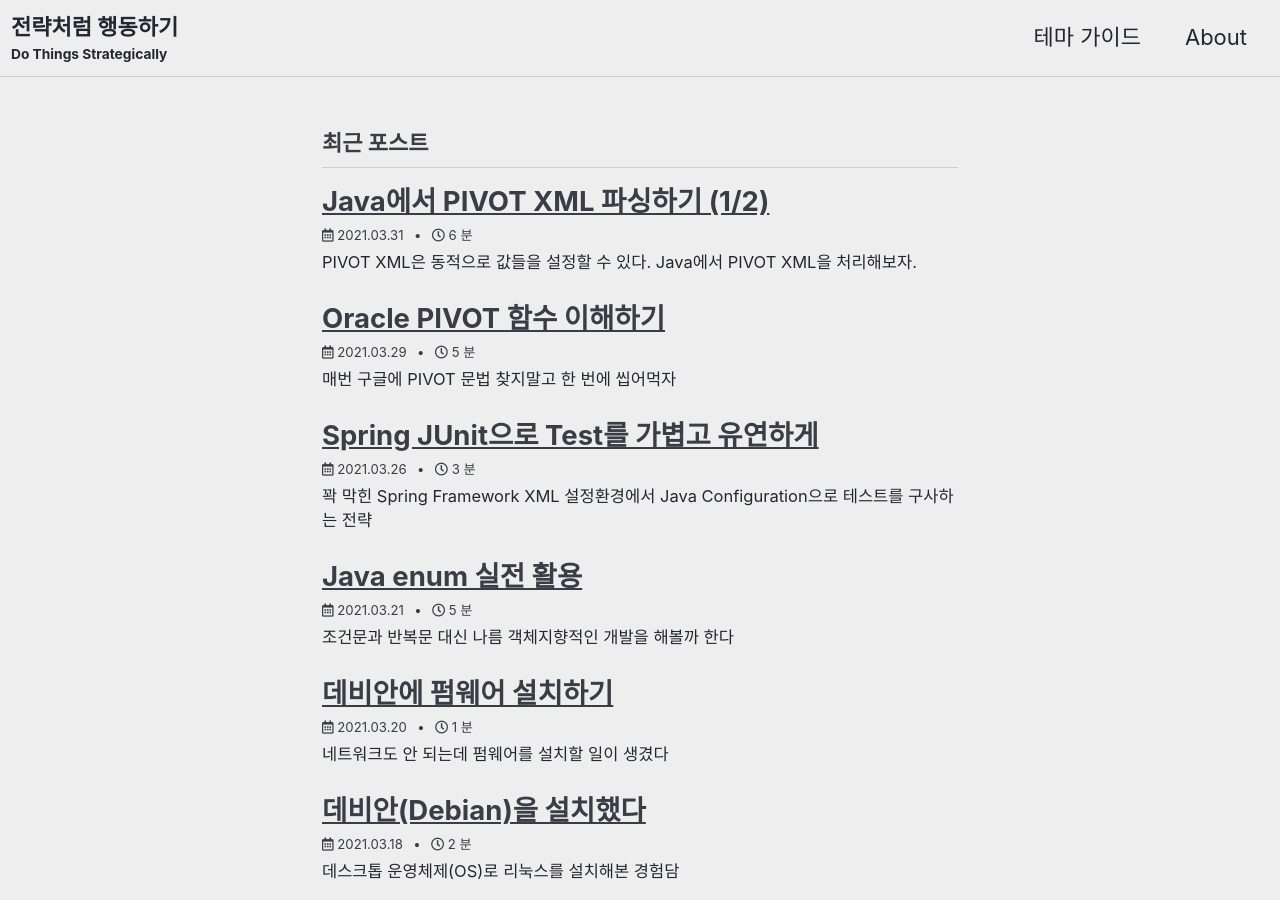
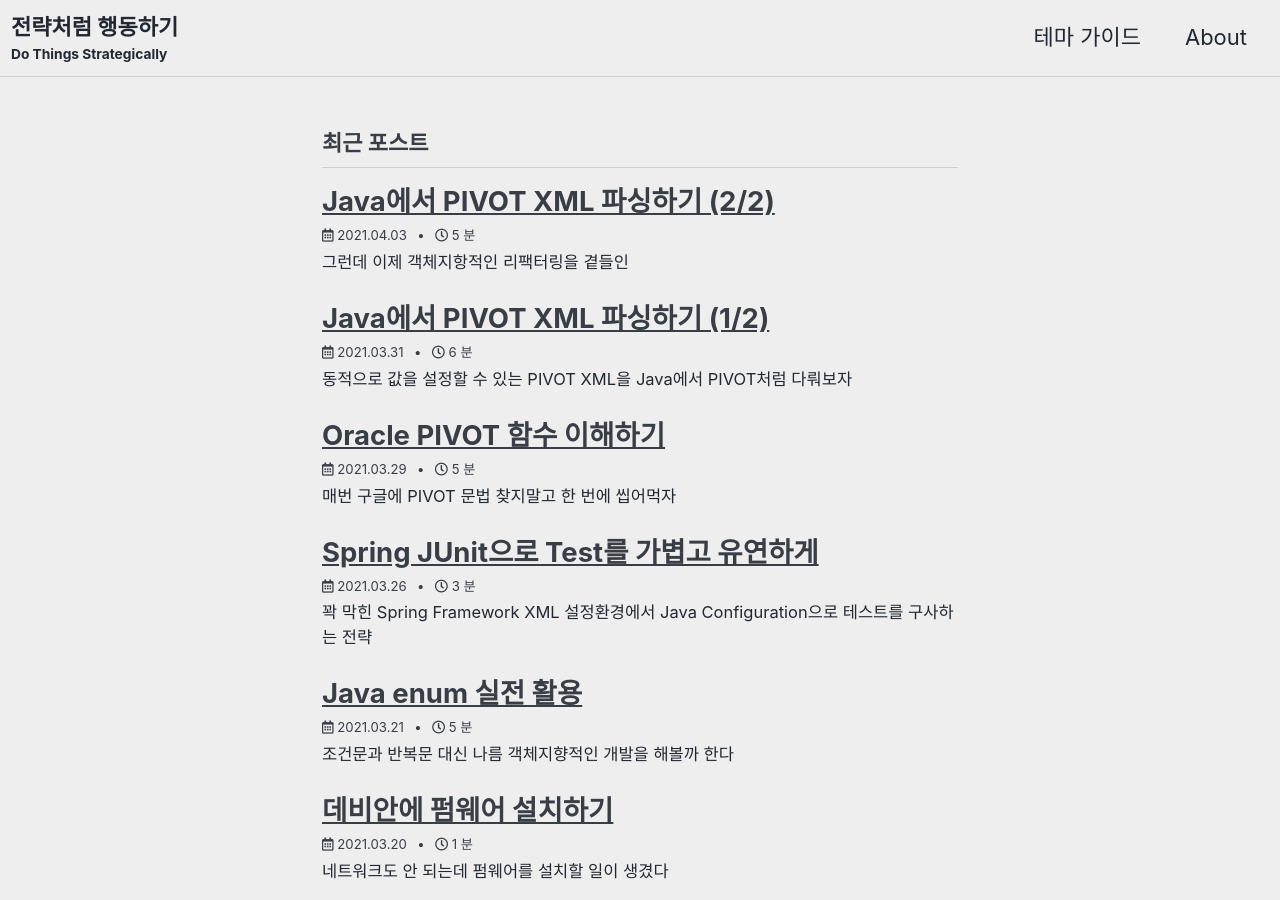
Before and after one commit to rokong/rokong.github.io, a Jekyll site: the page built from index.markdown, in a window 1280 px wide and 900 px high. Built offline with Jekyll 4.4.1, drawn with Linux system fonts in a browser that asks for light colours; cached includes are drawn as plain includes; the list of posts is cut into pages by our own code; some of the changed lines change nothing that is shown.

Commit message:
java parse pivot xml 2

````diff
--- a/_posts/2021-04-01-java-parse-pivot-xml.md
+++ b/_posts/2021-04-01-java-parse-pivot-xml.md
@@ -1,7 +1,7 @@
 ---
 date: 2021-04-01 00:17:00 +0900
 title: "Java에서 PIVOT XML 파싱하기 (1/2)"
-excerpt: PIVOT XML은 동적으로 값들을 설정할 수 있다. Java에서 PIVOT XML을 처리해보자.
+excerpt: 동적으로 값을 설정할 수 있는 PIVOT XML을 Java에서 PIVOT처럼 다뤄보자
 categories: sql oracle java
 ---
 
--- /dev/null
+++ b/_posts/2021-04-03-java-parse-pivot-xml-2.md
@@ -0,0 +1,316 @@
+---
+date: 2021-04-03 17:26:00 +0900
+title: "Java에서 PIVOT XML 파싱하기 (2/2)"
+excerpt: 그런데 이제 객체지항적인 리팩터링을 곁들인
+categories: sql oracle java
+---
+
+## 개선하고 싶은 것들
+
+이전 포스트에서 `PIVOT XML`을 일반적인 `PIVOT`으로 조회했을 때와 같은 형태로 만들었다. 그렇지만 아직 더 하고싶은 일이 남아있다.
+
+- `DAO`와 `PivotXMLReader`를 약하게 결합시키고 싶다.
+- selectOne(한 행)으로 조회할 때 말고도 selectList(여러 행)으로 조회했을 때도 다루고 싶다.
+- XML을 VARCHAR2 형식 말고도 CLOB와 BLOB로 조회했을 때도 다루고 싶다.
+
+이러한 것들을 객체지향적으로 접근해 개선해볼 것이다.
+
+## PivotParser
+
+현재 DAO 안에는 `PivotXMLReader`를 쓰기 위해 수많은 코드들이 존재한다.
+
+```java
+// DAO
+public Map<String, Object> getWinnerAndScore(){
+    // VARCHAR2 형식으로 XML을 직렬화한 쿼리
+    Map<String, Object> row = sqlSession.selectOne("getWinnerAndScoreAsVarchar2");
+
+    // pivot column 가져와서 InputSource 만들기
+    String xml = row.get("PRIZE_XML");
+    InputSource inputSource = new InputSource(new ByteArrayInputStream(xml.getBytes(StandardCharsets.UTF_8)));
+
+    // pivotRow 파싱하기
+    PivotXMLReader pivotXMLReader = new PivotXMLReader();
+    Map<String, Object> pivotRow = pivotXMLReader.parsePivotColumn(inputSource);
+
+    // pivotRow 추가
+    row.putAll(pivotRow);
+    return row;
+}
+```
+코드가 많다는 뜻은 `DAO`가 `PivotXMLReader`에 대해 알고있는 정보들이 많다는 것이고, 이러한 것들은 `DAO`의 주된 관심사와는 거리가 멀다.
+두 객체 사이의 높은 결합도를 낮출 필요가 있다.
+
+### 메서드 추가?
+
+결합도를 낮추는 데 가장 간단한 방법은 `DAO`에서 `PivotXMLReader`와 관련된 모든 로직들을 `PivotXMLReader` 안의 메서드로
+넣는 뒤에 DAO는 최소한의 메서드만 호출하는 방법이 있다. 그러나 *`PivotXMLReader`가 꼭 `DAO`에게만 쓰이는 건 아니지 않는가?*
+`PivotXMLReader의` 역할은 XML을 Map 형태로 바꾸는 거지, 항상 DAO에서만 쓰일 필요는 없다. ~~다른 Service에서 XML을 전달받아 사용될 수도 있다~~
+관련 메서드를 추가한다면 `PivotXMLReader` 입장에서도 DAO와 높게 결합되버린다.
+
+### 샹속?
+
+메서드를 추가하는 건 안되니 `PivotParser`라는 객체를 새롭게 만들 필요성을 느꼈다.
+PivotXMLReader를 상속받아서 아래와 같은 parsePivotColumn을 사용해 보았다.
+
+```java
+public class PivotParser extends PivotXMLReader {   // PivotXMLReader를 상속받는다
+    // ...
+    private Map<String, Object> parsePivotColumn(String xml){
+        // ...
+        return parsePivotColumn(inputSource);   // 부모 객체의 public 메서드를 자유롭게 쓸 수 있다
+    }체
+}
+```
+
+막상 이렇게 하고 나니 *상속은 맹목적 사용에 따른 부작용이 너무 크다* 라는 [객체지향에 관한 책](https://wikibook.co.kr/object/)
+의 말이 떠올랐다. 그 책에서 상속(is a) 말고 추천한 방법은 **합성(has a)** 이었다.
+
+### 합성!
+
+`PivotParser`라는 새로운 객체가 앞으로 해야 할 역할들을 생각해보면 여러 행 또는 단일 행 처리라던가, VARCHAR2, CLOB나 BLOB 등을
+`PivotXMLReader`의 입맛이 맞게 바꾸기 등 나름 독립적인 객체로 봐도 될 정도였다. `PivotXMLReader`의 자식으로 남을 수준 까지는 아니었다.
+`PivotParser` 안에 `PivotXMLReader`를 인스턴스 변수로 선언한다면 parsePivotColumn 메서드를 자유롭게 사용하는 건 마찬가지다.
+
+```java
+public class PivotParser {
+    // 상속이 아닌 인스턴스 변수로 사용한다
+    private PivotXMLReader pivotXMLReader = new PivotParser();
+    // ...
+    private Map<String, Object> parsePivotColumn(String xml){
+        // ...
+        return pivotXMLReader.parsePivotColumn(inputSource);    // 인스턴스 변수이니 자유롭게 메서드를 사용할 수 있다.
+    }
+}
+```
+
+### DAO와 결합도 낮추기
+
+다시 `DAO`와의 관계로 돌아와서 관련 로직들을 `PivotParser`의 메서드로 뺄 차례다.
+
+```java
+public class PivotParser {
+
+    private final String pivotColumn;       // row에서 PIVOT XML이 담긴 key
+    private PivotXMLReader pivotXMLReader;
+
+    public AbstractPivotParser(String pivotColumn) {
+        this.pivotColumn = pivotColumn;
+        this.pivotXMLReader = new PivotXMLReader();
+    }
+
+    // List 형식(여러 행)일 때
+    public List<Map<String, Object>> parsePivotRow(List<Map<String, Object>> rows) {
+        List<Map<String, Object>> result = new ArrayList<>();
+        for(Map<String, Object> row : rows){
+            result.add(parsePivotRow(row));
+        }
+        return result;
+    }
+
+    // Map 형식(단일 행)일 때
+    public Map<String, Object> parsePivotRow(Map<String, Object> row) {
+        String document = (String) row.get(pivotColumn);
+        Map<String, Object> pivotRow = parsePivotColumn(document);
+        row.putAll(pivotRow);
+        return row;
+    }
+
+    private Map<String, Object> parsePivotColumn(String xml){
+        InputSource is = new InputSource(new ByteArrayInputStream(xml.getBytes(StandardCharsets.UTF_8)));
+        return pivotXMLReader.parsePivotColumn(is);
+    }
+}
+```
+이제 DAO에서는 여러 행 또는 단일 행을 조회하던 간에 parsePivotRow 라는 메서드를 호출하기만 하면 된다.
+
+```java
+// DAO에서 PivotParser 활용
+public Map<String, Object> multiplePivotRows(){         // 단일 행을 조회할 때
+    Map<String, Object> row = sqlSession.selectList("sqlId");
+    PivotParser pivotParser = new PivotParser("XML");
+    return pivotParser.parsePivotRow(row);  // Map
+}
+
+public List<Map<String, Object>> multiplePivotRows(){   // 여러 행을 조회할 때
+    List<Map<String, Object>> rows = sqlSession.selectList("sqlId");
+    PivotParser pivotParser = new PivotParser("XML");
+    return pivotParser.parsePivotRow(rows); // List
+}
+```
+
+## Abstract, Concrete, Interface
+
+### AbstractPivotParser
+
+지금까지 `PIVOT XML`이 VARCHAR2(Java에서는 String)으로 조회되었지만, BLOB나 CLOB로도 조회되는 경우까지 다루고 싶다.
+전달받는 XML의 타입이 다르다는 것 말고 나머지는 모두 동일하므로 캡슐화를 통해 변하는 부분만 분리하려고 한다.
+
+```java
+/**
+ * 가져오게 되는 XML의 class를 Generic으로 선언했다.
+ * <E>로는 String이나 Blob, Clob 등이 될 수 있다.
+ */
+public abstract class AbstractPivotParser<E> {
+
+    // PivotParser와 동일하므로 중략 ...
+    public Map<String, Object> parsePivotRow(Map<String, Object> row) {
+        E document = getPivotXML(row);
+        Map<String, Object> pivotRow = parsePivot(document);
+        row.putAll(pivotRow);
+        return row;
+    }
+
+    /**
+     * Map에서 XML을 꺼낼 때 전처리가 필요한 경우가 있다.
+     * 그럴 때는 이 Hook Method를 @Override하면 된다.
+     */
+    protected E getPivotXML(Map<String, Object> row){
+        if(pivotColumn == null){
+            throw new IllegalArgumentException("pivotColumn is not defined");
+        }
+        return (E) row.get(pivotColumn);
+    }
+
+    /**
+     * XML을 InputStream으로 변환하는 부분만 자식 객체에서 @Override하면 된다.
+     */
+    protected abstract InputStream convert(E xml);
+
+    /**
+     * 자식 객체가 InputStream을 가져오면 InputSource로 바꿔서 parsePivotColumn를 수행한다.
+     */
+    private Map<String, Object> parsePivot(E xml){
+        InputStream inputStream = convert(xml);
+        return pivotXMLReader.parsePivotColumn(new InputSource(inputStream));
+    }
+}
+```
+
+**convert가 InputSource를 반환하지 않는 이유** : InputSource는 SAX 패키지에만 국한되므로 좀 더 보편적인
+InputStream으로 변환할 때가 쉬울 거라 생각했다. 그리고 InputSource 생성자에 InputStream을 받을 수 있으니
+부모 객체 입장에서도 상관없다.
+{: .notice--info}
+
+### PivotStringParser 외
+
+위의 추상 클래스를 상속받아서 구체 클래스를 만들려고 한다. `@Override`를 해야 하는 메서드는 convert 밖에 없다.
+먼저 제너릭(Generic, 타입 E)이 String인 `PivotStringParser`는 다음과 같다.
+
+```java
+public class PivotStringParser extends AbstractPivotParser<String> {
+
+    public PivotStringParser(String pivotColumn) {
+        super(pivotColumn);
+    }
+
+    @Override
+    protected InputStream convert(String xml) {
+        InputStream is = new ByteArrayInputStream(xml.getBytes(StandardCharsets.UTF_8));
+        return is;
+    }
+}
+```
+
+마찬가지로 PivotBlobParser와 PivotClobParser는 다음과 같다.
+
+```java
+public class PivotBlobParser extends AbstractPivotParser<Blob> {
+
+    public PivotBlobParser(String pivotColumn) {
+        super(pivotColumn);
+    }
+
+    @Override
+    protected InputStream convert(Blob xml) {
+        InputStream is;
+
+        try {
+            is = xml.getBinaryStream();
+        } catch (SQLException e) {
+            throw new IllegalArgumentException("Can not read binary stream", e);
+        }
+
+        return is;
+    }
+
+}
+```
+
+```java
+public class PivotClobParser extends AbstractPivotParser<Clob> {
+
+    public PivotClobParser(String pivotColumn){
+        super(pivotColumn);
+    }
+
+    @Override
+    protected InputStream convert(Clob xml) {
+        Reader reader = null;
+        InputStream is = null;
+
+        try {
+            reader = xml.getCharacterStream();
+            is = IOUtils.toInputStream(IOUtils.toString(reader), StandardCharsets.UTF_8);
+
+        } catch (SQLException | IOException e) {
+            throw new IllegalArgumentException("Can not read character stream", e);
+        } finally {
+            if(reader != null) { try { reader.close(); } catch (IOException e) { } }
+            if(is != null) { try { is.close(); } catch (IOException e) { } }
+        }
+
+        return is;
+    }
+}
+```
+
+abstract 메서드와 제너릭 타입을 통해 매우 적절하게 확장을 유도할 수 있었다.
+
+### (Interface) PivotRowParser
+
+AbstractPivotParser가 여러 타입을 가지다보니 이를 포괄할 수 있도록 Interface를 세울 생각이다. 인터페이스만 알고 있으면 되니
+XML 타입을 가리키는 특정 구체 클래스와 느슨한 결합을 할 수 있게 된다.
+
+```java
+public interface PivotRowParser {
+    public Map<String, Object> parsePivotRow(Map<String, Object> row);
+    public List<Map<String, Object>> parsePivotRow(List<Map<String, Object>> rows);
+}
+```
+
+## 기존 코드와 PivotRowParser 비교
+
+위의 내용대로 개선된 `PivotRowParser`가 얼마나 나아졌는지 `DAO`에서 활용되는 모습으로 비교해보자.
+
+```java
+// AS-IS (기존)
+public Map<String, Object> getWinnerAndScore(){
+    // VARCHAR2 형식으로 XML을 직렬화한 쿼리
+    Map<String, Object> row = sqlSession.selectOne("getWinnerAndScoreAsVarchar2");
+
+    // pivot column 가져와서 InputSource 만들기
+    String xml = row.get("PRIZE_XML");
+    InputSource inputSource = new InputSource(new ByteArrayInputStream(xml.getBytes(StandardCharsets.UTF_8)));
+
+    // pivotRow 파싱하기
+    PivotXMLReader pivotXMLReader = new PivotXMLReader();
+    Map<String, Object> pivotRow = pivotXMLReader.parsePivotColumn(inputSource);
+
+    // pivotRow 추가
+    row.putAll(pivotRow);
+    return row;
+}
+
+// Refactored (개선)
+public Map<String, Object> getWinnerAndScore(){
+    Map<String, Object> row = sqlSession.selectOne("getWinnerAndScoreAsVarchar2");
+
+    // BLOB 라면 PivotBlobParser(), CLOB 라면 PivotClobParser()를 생성
+    PivotRowParser pivotParser = new PivotStringParser("PRIZE_XML");
+    return pivotParser.parsePivotRow(row);
+}
+```
+
+좋다. 간결하기도 하고 유연하기도 한게 그냥 좋다. 지금까지 만든 코드의 테스트는 [Github](https://github.com/rokong/hello-spring/blob/master/src/test/java/com/rokong/pivot/PivotRowTest.java)
+에서 확인할 수 있다.
````
